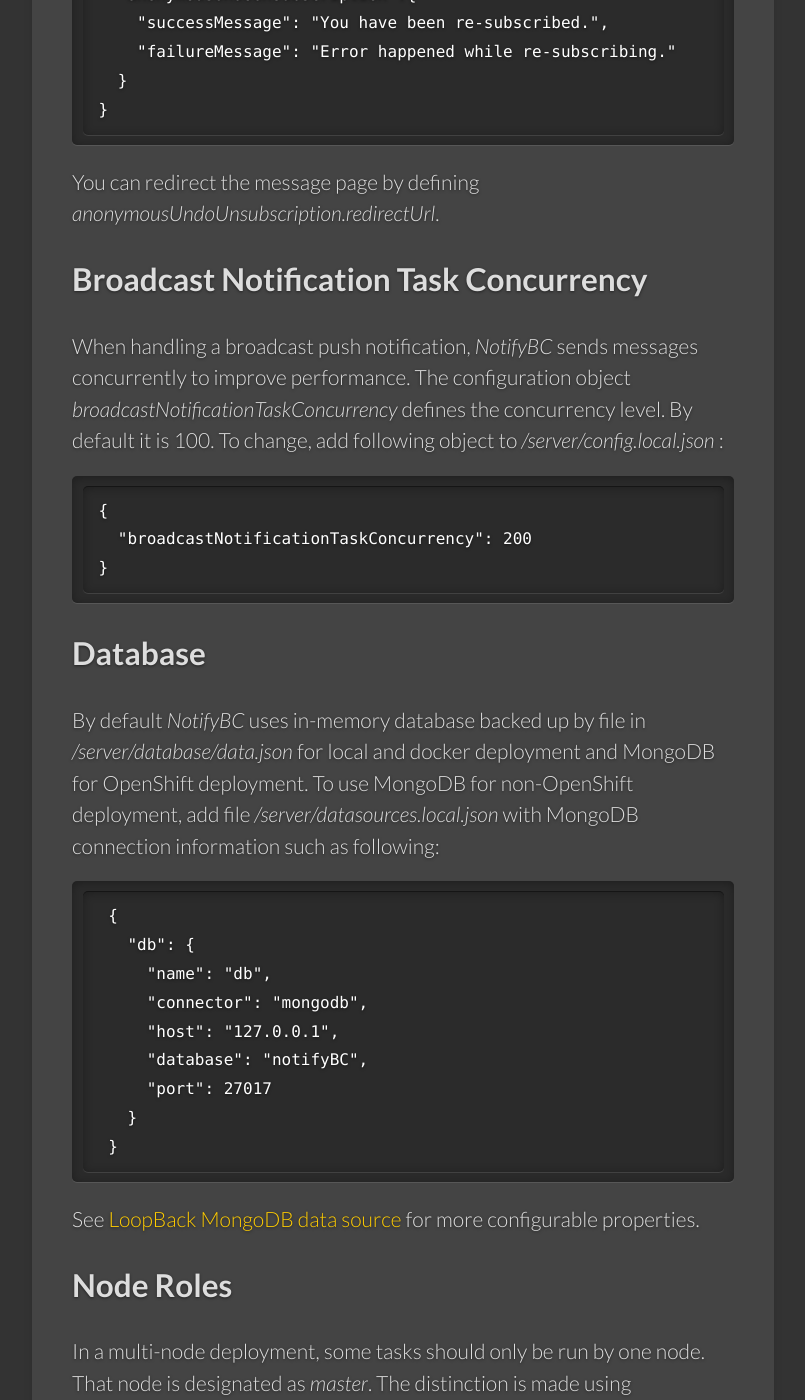
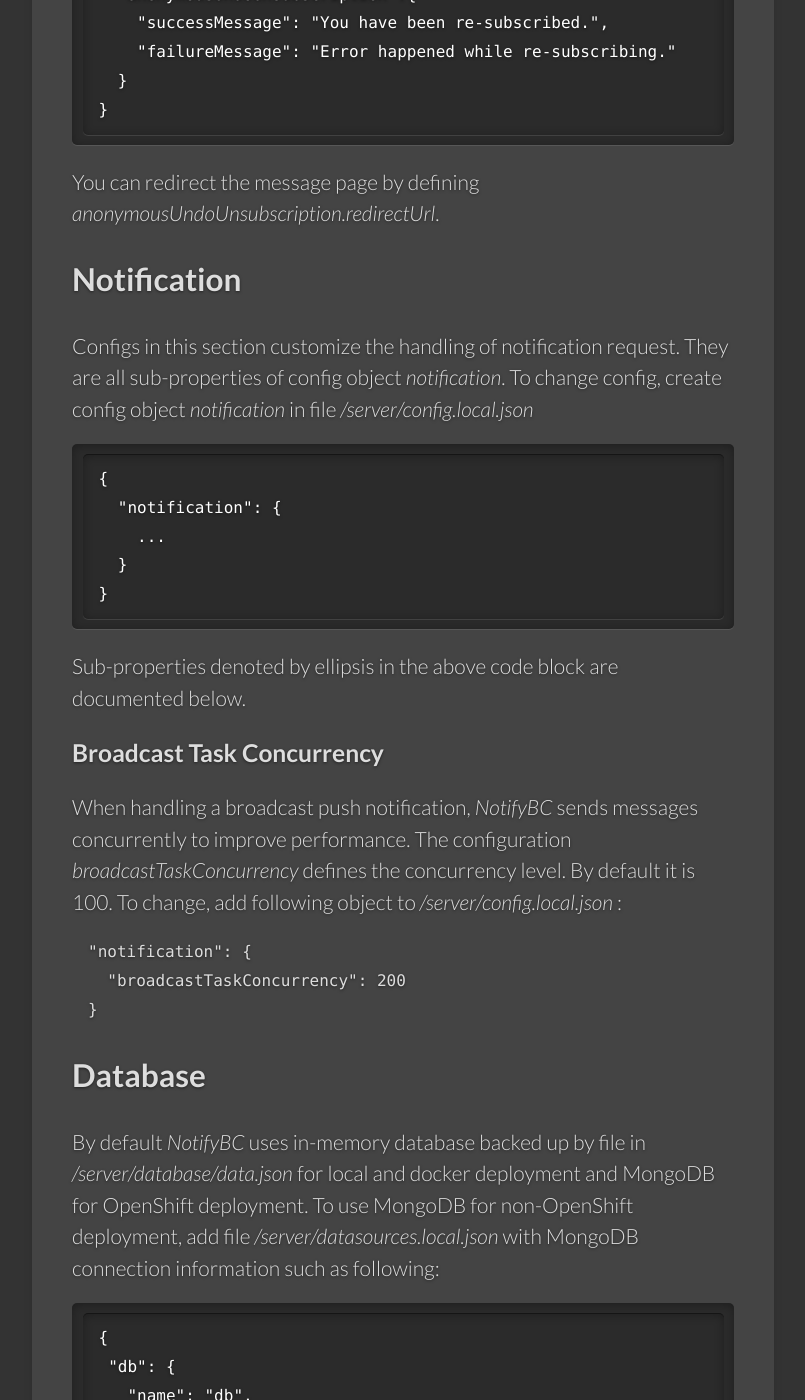
Before and after one commit to bcgov/MyGovBC-notification-server, a Jekyll site: the page built from docs/_docs/configuration.md, in a window 1280 px wide and 1400 px high, scrolled down 9657 px. Shown: the whole window, without its empty margins (139-944 px from the left). Built offline with Jekyll 4.4.1, drawn with Linux system fonts in a browser that asks for light colours; some of the changed text lies outside the part shown.

Commit message:
updated notification config

````diff
--- a/docs/_docs/configuration.md
+++ b/docs/_docs/configuration.md
@@ -247,29 +247,41 @@ You can customize message displayed on-screen when user clicks revert unsubscrip
 ```
 You can redirect the message page by defining *anonymousUndoUnsubscription.redirectUrl*.
 
-## Broadcast Notification Task Concurrency
-When handling a broadcast push notification, *NotifyBC* sends messages concurrently to improve performance. The configuration object *broadcastNotificationTaskConcurrency* defines the concurrency level. By default it is 100. To change, add following object to */server/config.local.json* :
+## Notification
+Configs in this section customize the handling of notification request.  They are all sub-properties of config object *notification*. To change config, create config object *notification* in file */server/config.local.json*
 
+```json
+{
+  "notification": {
+    ...
+  }
+}
 ```
-{
-  "broadcastNotificationTaskConcurrency": 200
+Sub-properties denoted by ellipsis in the above code block are documented below.
+
+### Broadcast Task Concurrency
+When handling a broadcast push notification, *NotifyBC* sends messages concurrently to improve performance. The configuration *broadcastTaskConcurrency* defines the concurrency level. By default it is 100. To change, add following object to */server/config.local.json* :
+
+```json-object
+"notification": {
+  "broadcastTaskConcurrency": 200
 }
 ```
 
 ## Database
 By default *NotifyBC* uses in-memory database backed up by file in */server/database/data.json* for local and docker deployment and MongoDB for OpenShift deployment. To use MongoDB for non-OpenShift deployment, add file */server/datasources.local.json* with MongoDB connection information such as following:
 
- ```
- {
-   "db": {
-     "name": "db",
-     "connector": "mongodb",
-     "host": "127.0.0.1",
-     "database": "notifyBC",
-     "port": 27017
-   }
+```json
+{
+ "db": {
+   "name": "db",
+   "connector": "mongodb",
+   "host": "127.0.0.1",
+   "database": "notifyBC",
+   "port": 27017
  }
- ```
+}
+```
 
 See [LoopBack MongoDB data source](https://docs.strongloop.com/display/public/LB/MongoDB+connector#MongoDBconnector-CreatingaMongoDBdatasource) for more configurable properties.
 
````
Also changed, not shown: common/models/notification.js (+4 -3 lines).
